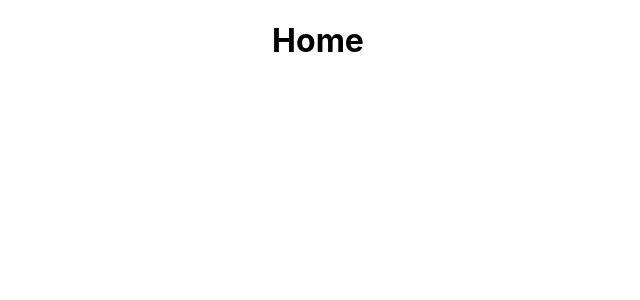
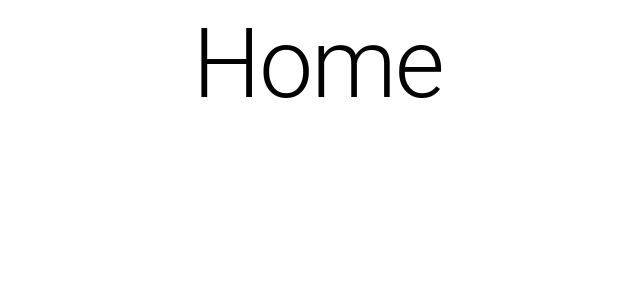
Before and after one commit to pastranaserra/ecomm-fr, a React (Create React App) app: page / in a window 1280 px wide. Shown: the top 300 px of the page, without its empty margins (322-962 px from the left). Built offline with nearby package versions, Linux system fonts and the light colour scheme.

Commit message:
feat: add web theme (#2)

```diff
--- a/package.json
+++ b/package.json
@@ -3,6 +3,10 @@
   "version": "0.1.0",
   "private": true,
   "dependencies": {
+    "@emotion/react": "^11.9.0",
+    "@emotion/styled": "^11.8.1",
+    "@mui/icons-material": "^5.8.2",
+    "@mui/material": "^5.8.2",
     "@testing-library/jest-dom": "^5.16.4",
     "@testing-library/react": "^13.2.0",
     "@testing-library/user-event": "^13.5.0",
--- a/src/App.css
+++ /dev/null
@@ -1,38 +0,0 @@
-.App {
-  text-align: center;
-}
-
-.App-logo {
-  height: 40vmin;
-  pointer-events: none;
-}
-
-@media (prefers-reduced-motion: no-preference) {
-  .App-logo {
-    animation: App-logo-spin infinite 20s linear;
-  }
-}
-
-.App-header {
-  background-color: #282c34;
-  min-height: 100vh;
-  display: flex;
-  flex-direction: column;
-  align-items: center;
-  justify-content: center;
-  font-size: calc(10px + 2vmin);
-  color: white;
-}
-
-.App-link {
-  color: #61dafb;
-}
-
-@keyframes App-logo-spin {
-  from {
-    transform: rotate(0deg);
-  }
-  to {
-    transform: rotate(360deg);
-  }
-}
--- a/src/App.js
+++ b/src/App.js
@@ -1,6 +1,7 @@
-import './App.css';
 import { lazy, Suspense } from 'react';
 import { Route, Routes } from 'react-router-dom';
+
+import Typography from '@mui/material/Typography';
 
 const Home = lazy(() => import('./pages/Home'));
 const NotFound = lazy(() => import('./pages/NotFound'));
@@ -8,13 +9,7 @@ const NotFound = lazy(() => import('./pages/NotFound'));
 function App() {
   return (
     <div className="App">
-      <Suspense
-        fallback={
-          <div>
-            <h1>Loading...</h1>
-          </div>
-        }
-      >
+      <Suspense fallback={<LoadingPagePlaceholder />}>
         <Routes>
           <Route path="/" element={<Home />} />
           <Route path="*" element={<NotFound />} />
@@ -24,4 +19,12 @@ function App() {
   );
 }
 
+function LoadingPagePlaceholder() {
+  return (
+    <Typography textAlign="center" variant="h3" component="h1" gutterBottom>
+      Loading...
+    </Typography>
+  );
+}
+
 export default App;
--- a/src/index.css
+++ /dev/null
@@ -1,13 +0,0 @@
-body {
-  margin: 0;
-  font-family: -apple-system, BlinkMacSystemFont, 'Segoe UI', 'Roboto', 'Oxygen',
-    'Ubuntu', 'Cantarell', 'Fira Sans', 'Droid Sans', 'Helvetica Neue',
-    sans-serif;
-  -webkit-font-smoothing: antialiased;
-  -moz-osx-font-smoothing: grayscale;
-}
-
-code {
-  font-family: source-code-pro, Menlo, Monaco, Consolas, 'Courier New',
-    monospace;
-}
--- a/src/index.js
+++ b/src/index.js
@@ -1,9 +1,9 @@
 import React from 'react';
 import ReactDOM from 'react-dom/client';
-import './index.css';
+import { BrowserRouter } from 'react-router-dom';
+
 import App from './App';
 import reportWebVitals from './reportWebVitals';
-import { BrowserRouter } from 'react-router-dom';
 
 const root = ReactDOM.createRoot(document.getElementById('root'));
 root.render(
--- a/src/pages/Home.js
+++ b/src/pages/Home.js
@@ -1,9 +1,11 @@
 import React from 'react';
+
+import Typography from '@mui/material/Typography';
 
 export default function Home() {
   return (
-    <div>
-      <h1>Home</h1>
-    </div>
+    <Typography textAlign="center" variant="h1" component="h1" gutterBottom>
+      Home
+    </Typography>
   );
 }
--- a/src/pages/NotFound.js
+++ b/src/pages/NotFound.js
@@ -1,9 +1,18 @@
 import React from 'react';
+
+import Typography from '@mui/material/Typography';
 
 export default function NotFound() {
   return (
-    <div>
-      <h1>No pudimos encontrar la página que estás buscando</h1>
-    </div>
+    <Typography
+      m="auto"
+      maxWidth="500px"
+      textAlign="center"
+      variant="h3"
+      component="h1"
+      gutterBottom
+    >
+      No pudimos encontrar la página que estás buscando
+    </Typography>
   );
 }
```
Also changed, not shown: src/logo.svg (deleted), 1 other file (tests, documents, lock files or other folders).
